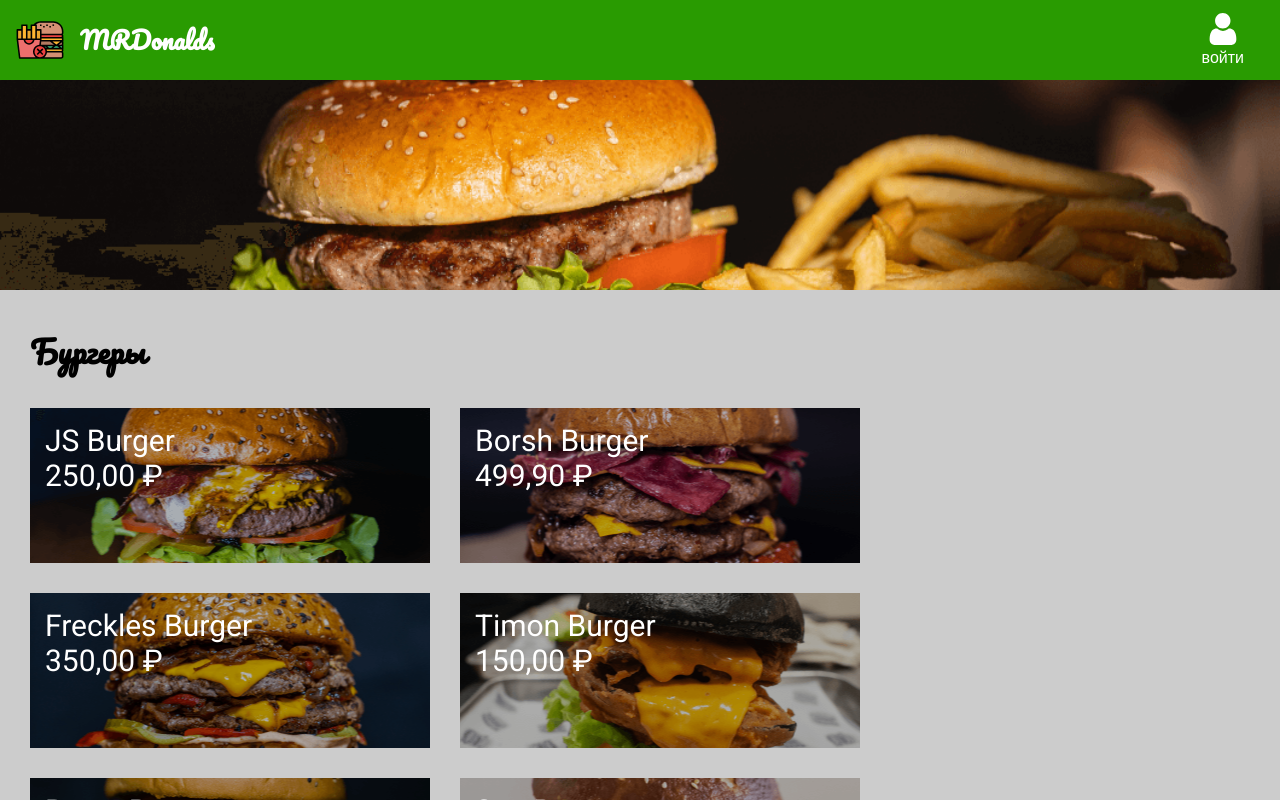
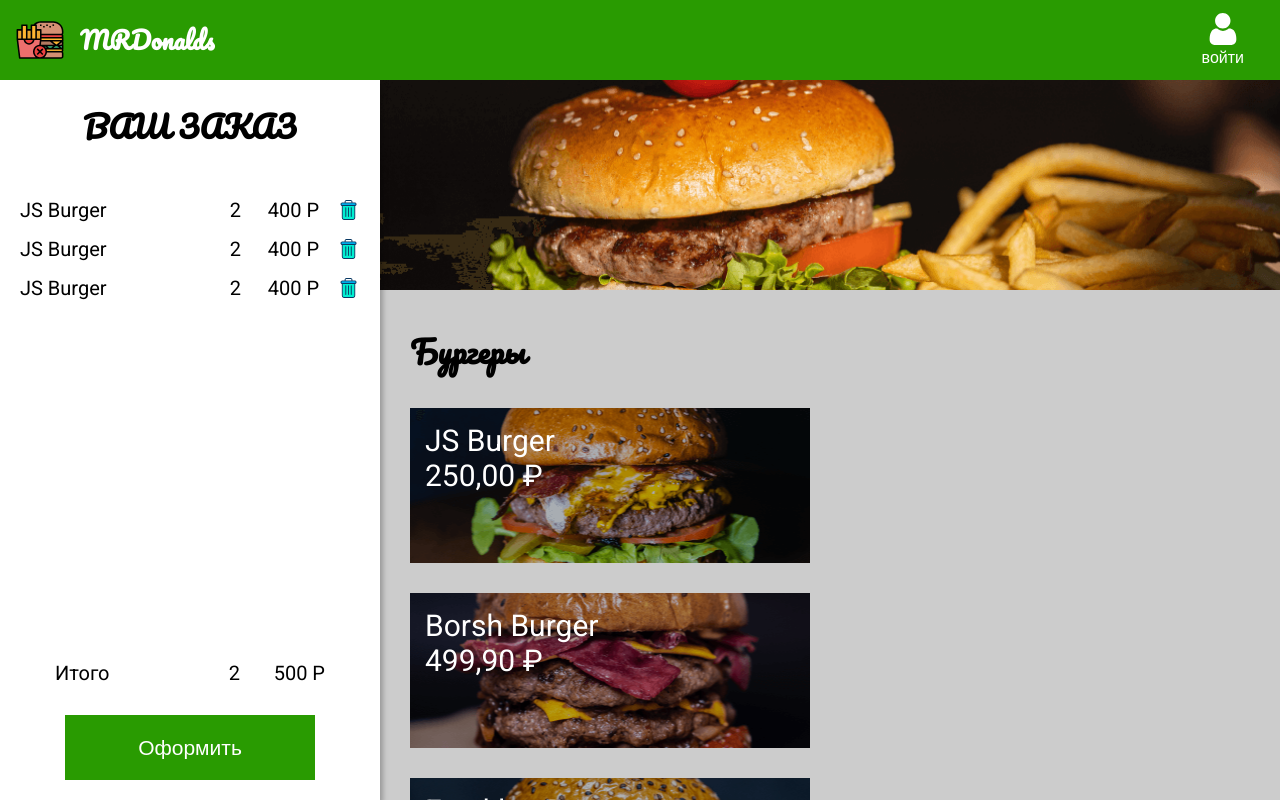
Before and after one commit to Jatematik/MRDonalds, a React (Create React App) app: page / in a window 1280 px wide. Shown: the top 800 px of the page. Built offline with nearby package versions, Linux system fonts and the light colour scheme.

Commit message:
created components: Order, OrderListItem

```diff
--- a/src/App.js
+++ b/src/App.js
@@ -3,6 +3,7 @@
 import { NavBar } from './Components/NavBar';
 import { Menu } from './Components/Menu';
 import { ModalItem } from './Components/ModalItem';
+import { Order } from './Components/Order';
 
 function App() {
 
@@ -12,6 +13,7 @@
     <>
       <GlobalStyle/>
       <NavBar/>
+      <Order/>
       <Menu setOpenItem={setOpenItem}/>
       <ModalItem openItem={openItem} setOpenItem={setOpenItem}/>
     </>
--- a/src/Components/AddCartButton.js
+++ b/src/Components/ButtonCheckout.js
@@ -1,7 +1,7 @@
-import React from 'react';
+// import React from 'react';
 import styled from 'styled-components';
 
-const Button = styled.button`
+export const ButtonCheckout = styled.button`
     margin-left: auto;
     margin-right: auto;
     display: flex;
@@ -22,9 +22,3 @@
         color: #299B01;
     }
 `;
-
-export const AddCartButton = () => (
-    <Button>
-        Добавить
-    </Button>
-)
--- a/src/Components/Menu.js
+++ b/src/Components/Menu.js
@@ -7,6 +7,7 @@
 const MenuStyled = styled.main`
     background-color: #ccc;
     margin-top: 80px;
+    margin-left: 380px;
 `;
 
 const SectionMenu = styled.section`
--- a/src/Components/ModalItem.js
+++ b/src/Components/ModalItem.js
@@ -1,6 +1,6 @@
 import React from 'react';
 import styled from 'styled-components';
-import { AddCartButton } from './AddCartButton';
+import { ButtonCheckout } from './ButtonCheckout';
 
 const Overlay = styled.div`
     position: fixed;
@@ -68,7 +68,9 @@
                         </span>
                     </BurgerInfo>
                 </div>
-                <AddCartButton/>
+                <ButtonCheckout>
+                    Добавить
+                </ButtonCheckout>
             </Modal>
         </Overlay>
     )
--- /dev/null
+++ b/src/Components/Order.js
@@ -0,0 +1,66 @@
+import React from 'react';
+import styled from 'styled-components';
+import { ButtonCheckout } from './ButtonCheckout';
+import { OrderListItem } from './OrderListItem';
+
+const OrderStyled = styled.section`
+    position: fixed;
+    display: flex;
+    flex-direction: column;
+    top: 80px;
+    left: 0;
+    background: #fff;
+    min-width: 380px;
+    height: calc(100% - 80px);
+    box-shadow: 3px 4px 5px rgba(0, 0, 0, 0.25);
+    padding: 20px;
+`;
+
+const OrderTitle = styled.h2`
+    text-align: center;
+    text-transform: uppercase;
+    margin-bottom: 30px;
+`;
+
+const OrderContent = styled.div`
+    flex-grow: 1;
+`;
+
+const OrderList = styled.ul`
+
+`;
+
+const Total = styled.div`
+    display: flex;
+    margin: 0 35px 30px;
+    & span:first-child {
+        flex-grow: 1;
+    }
+`;
+
+const TotalPrice = styled.span`
+    text-align: right;
+    min-width: 65px;
+    margin-left: 20px;
+`;
+
+export const Order = () => (
+    <OrderStyled>
+        <OrderTitle>
+            Ваш заказ
+        </OrderTitle>
+        <OrderContent>
+            <OrderList>
+                <OrderListItem/>
+                <OrderListItem/>
+                <OrderListItem/>
+            </OrderList>
+        </OrderContent>
+        <Total>
+            <span>Итого</span>
+            <span>2</span>
+            <TotalPrice>500 Р</TotalPrice>
+        </Total>
+        <ButtonCheckout>Оформить</ButtonCheckout>
+    </OrderStyled>
+);
--- /dev/null
+++ b/src/Components/OrderListItem.js
@@ -0,0 +1,39 @@
+import React from 'react';
+import styled from 'styled-components';
+import trashImage from '../images/trash.svg';
+
+const TrashButton = styled.button`
+    width: 24px;
+    height: 24px;
+    border-color: transparent;
+    background-color: transparent;
+    background-image: url(${trashImage});
+    background-repeat: no-repeat;
+    background-size: cover;
+    cursor: pointer;
+`;
+
+const OrderItemStyled = styled.li`
+    display: flex;
+    margin: 15px 0;
+`;
+
+const ItemName = styled.span`
+    flex-grow: 1;
+`;
+
+const ItemPrice = styled.span`
+    margin-left: 20px;
+    margin-right: 10px;
+    min-width: 65px;
+    text-align: center;
+`;
+
+export const OrderListItem = () => (
+    <OrderItemStyled>
+        <ItemName>JS Burger</ItemName>
+        <span>2</span>
+        <ItemPrice>400 Р</ItemPrice>
+        <TrashButton/>
+    </OrderItemStyled>
+);
```
Also changed, not shown: src/images/trash.svg (added).
